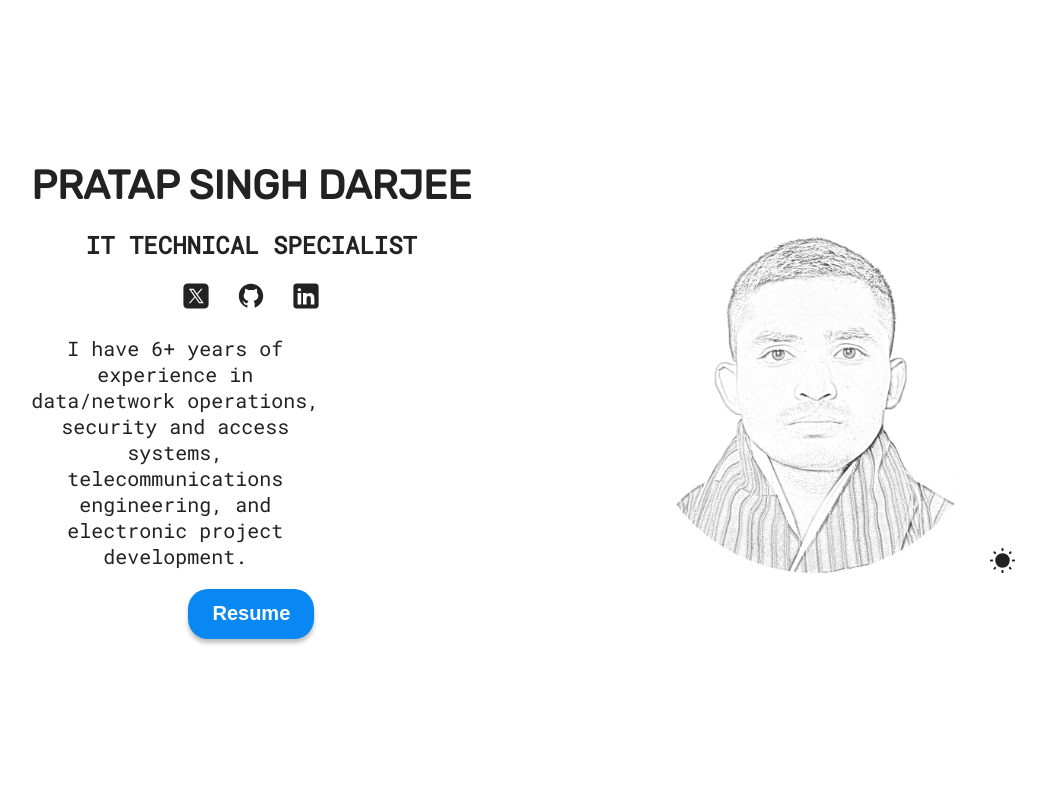
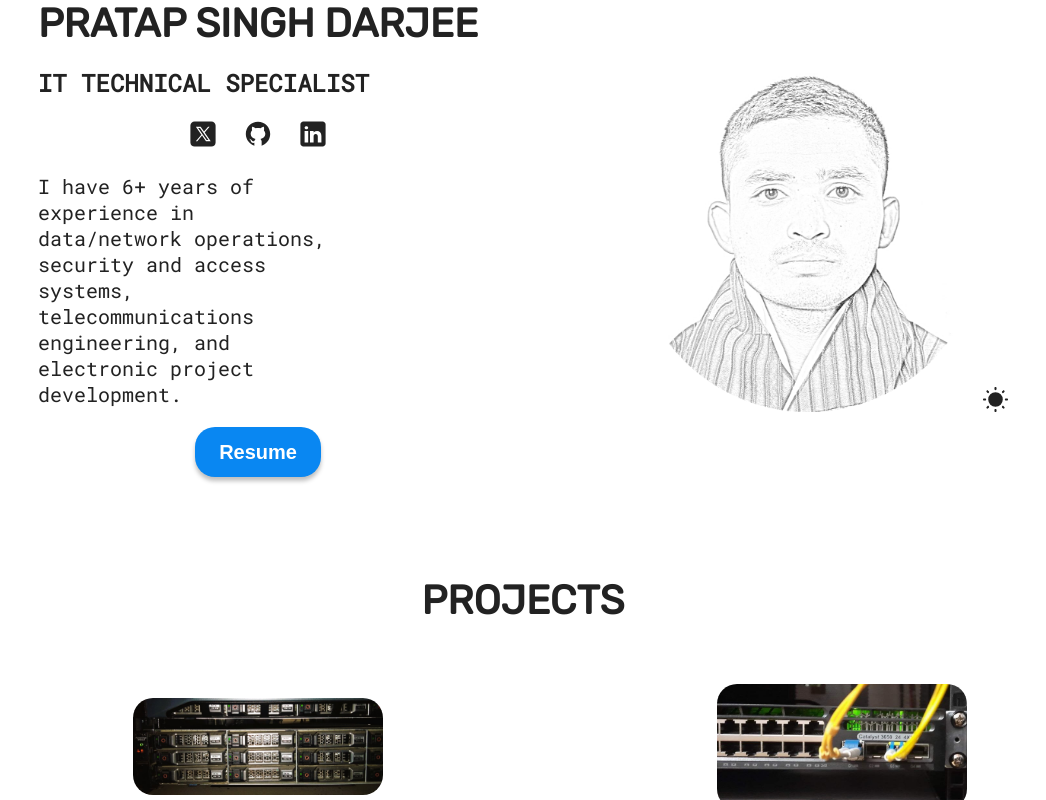
Before and after one commit to PratapSinghDarjee/Pratapsd_portfolio_website, a React (Vite) app: page / in a window 1280 px wide. Shown: the top 800 px of the page, without its empty margins (117-1163 px from the left). Built offline with nearby package versions, Linux system fonts and the light colour scheme.

Commit message:
Third edition and addition of contents

```diff
--- a/src/sections/Hero/HeroStyles.module.css
+++ b/src/sections/Hero/HeroStyles.module.css
@@ -1,11 +1,6 @@
 .container {
     display: flex;
-    flex-direction: column;
-    justify-content: center;
-    gap: 20px;
-    text-align: center;
-    height: 100dvh;
-    min-height: 500px;
+
 
     .hero {
       max-width: 200px;
```
